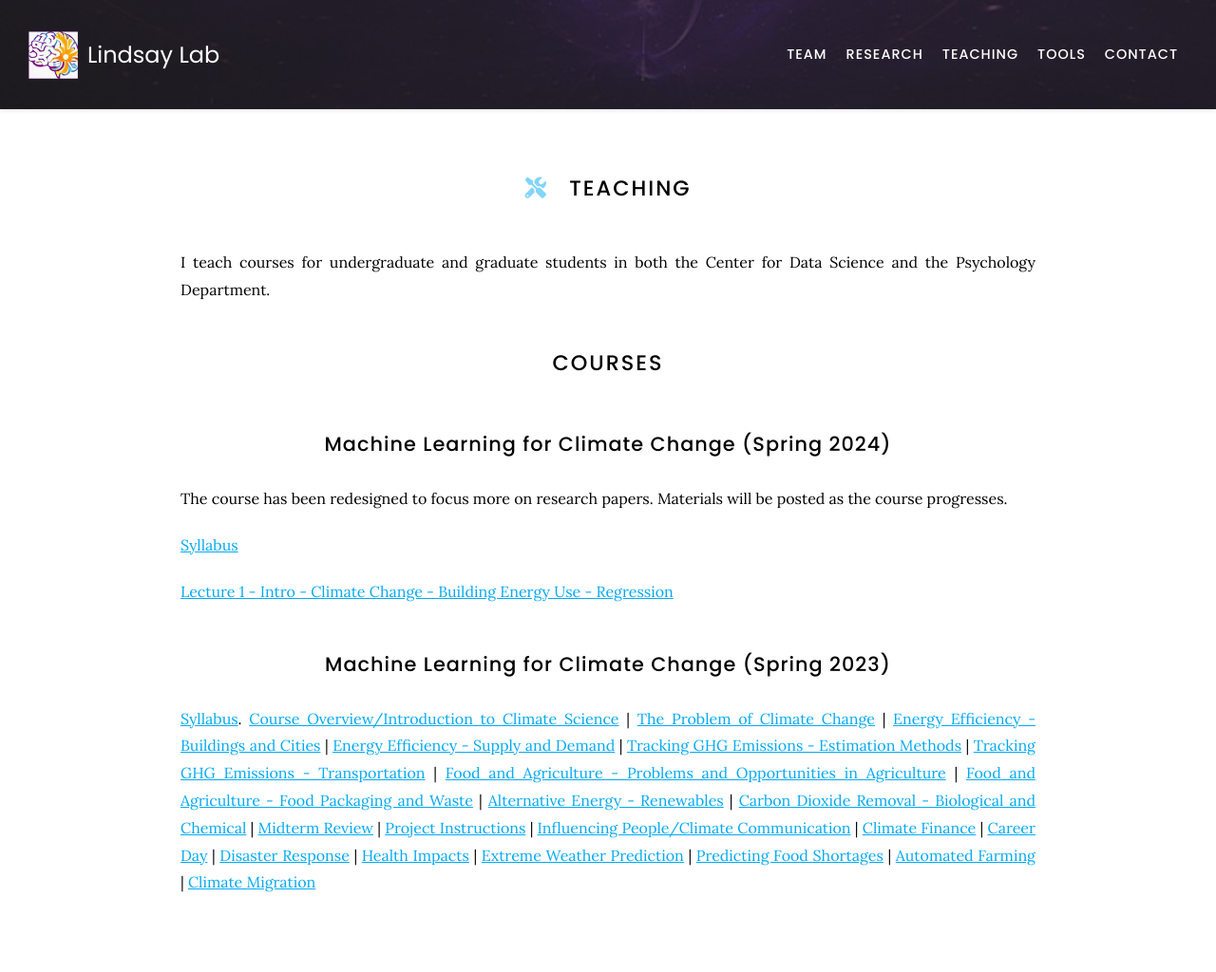
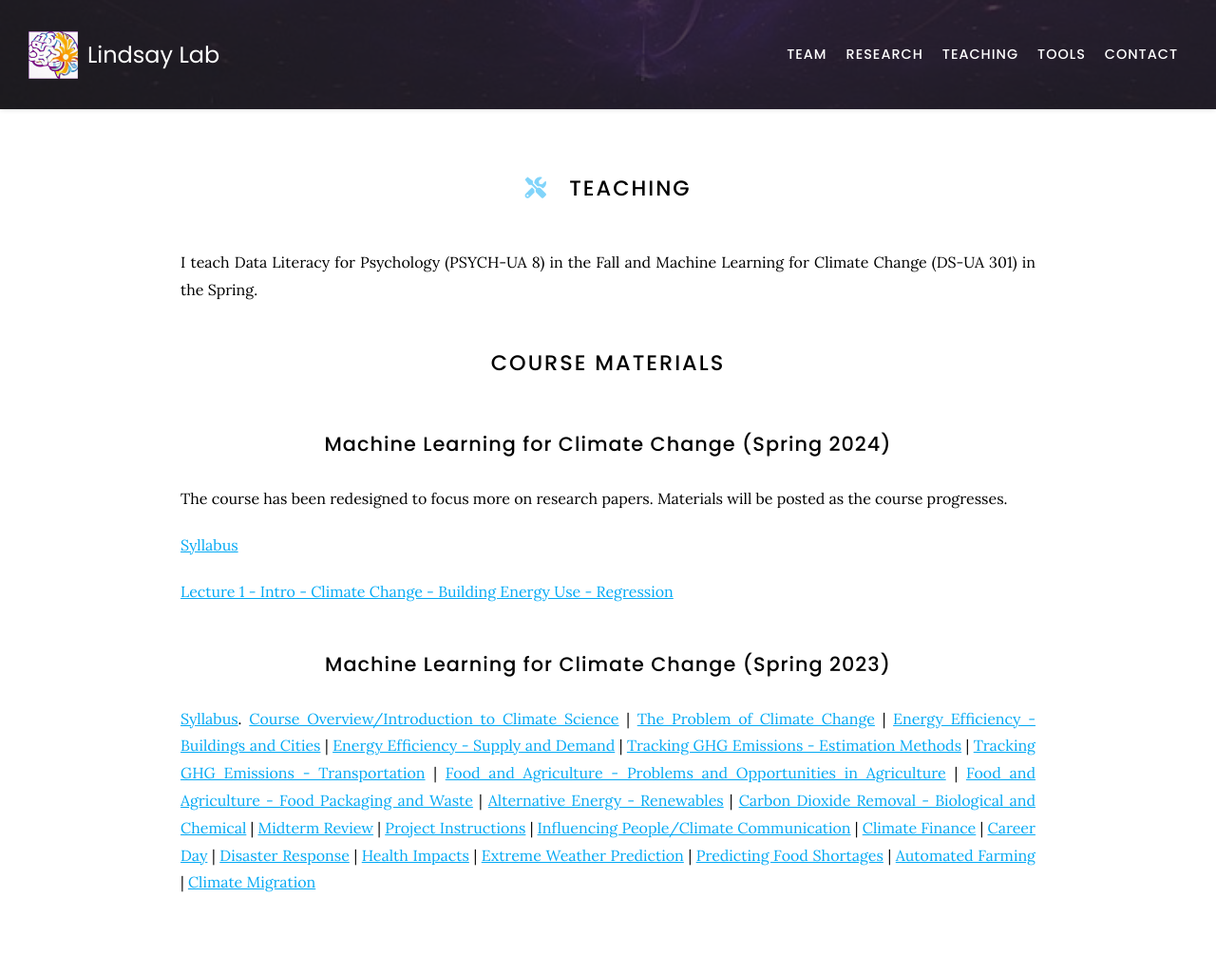
Before and after one commit to Lindsay-Lab/lindsay-lab.github.io, a Jekyll site: the page built from teaching/index.md, in a window 1280 px wide. Shown: the whole page at 95% size. Built offline with Jekyll 4.4.1, drawn with Linux system fonts in a browser that asks for light colours; nearby versions of some CDN libraries.

Commit message:
Update index.md

```diff
--- a/teaching/index.md
+++ b/teaching/index.md
@@ -7,9 +7,9 @@ nav:
 
 # <i class="fas fa-tools"></i>Teaching
 
-I teach courses for undergraduate and graduate students in both the Center for Data Science and the Psychology Department.
+I teach Data Literacy for Psychology (PSYCH-UA 8) in the Fall and Machine Learning for Climate Change (DS-UA 301) in the Spring.
 
-# Courses
+# Course Materials
 ## Machine Learning for Climate Change (Spring 2024)
 The course has been redesigned to focus more on research papers. Materials will be posted as the course progresses.
 
```
